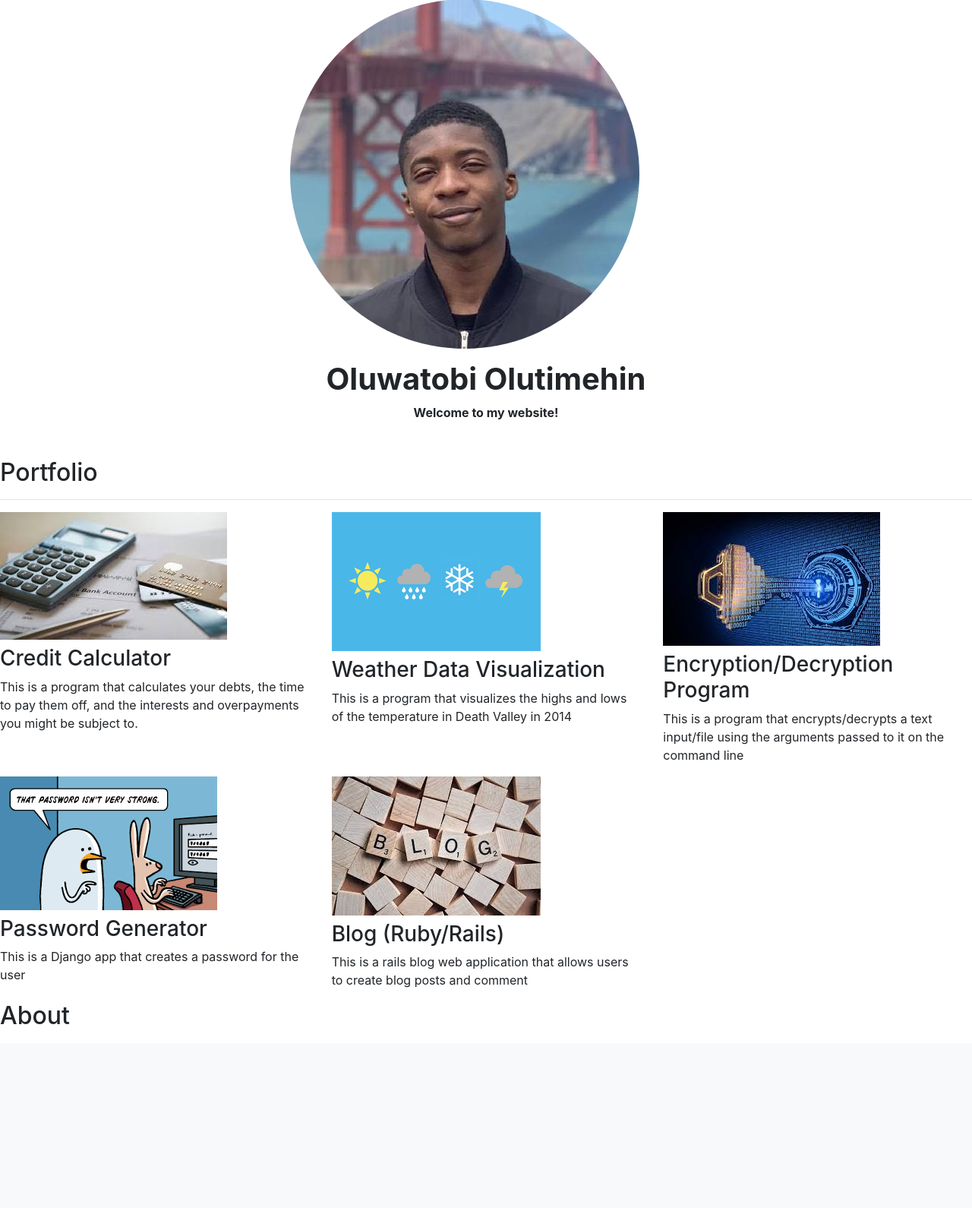
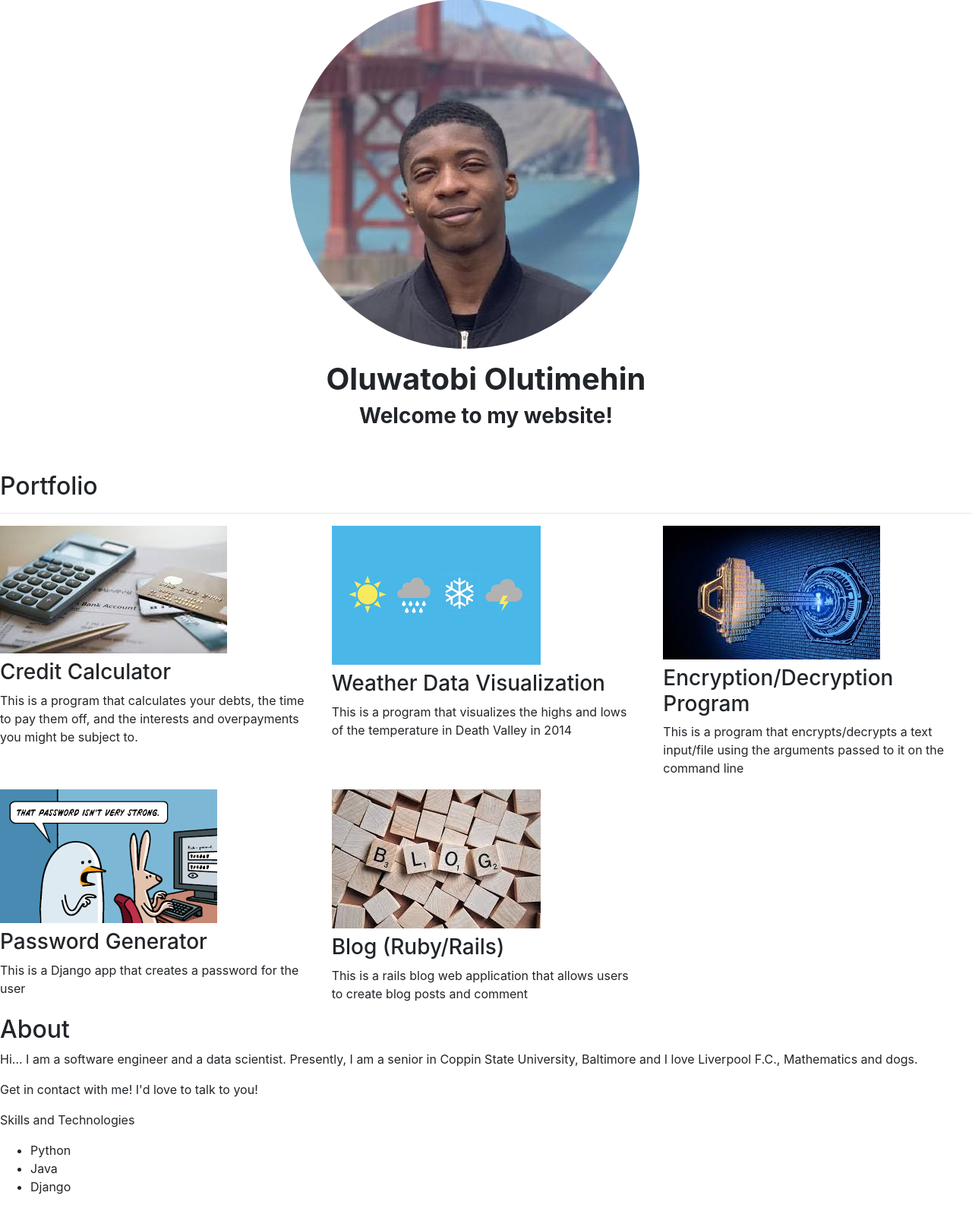
Before and after one commit to tobbytimmy/personal_portfolio, a Django app: page / in a window 1280 px wide. Shown: the part 73-1663 px from the top of the page at 76% size. Before the commit the page ends 1421 px from the top, so only its background shows below. Run offline with Django 3.2, Linux system fonts and the light colour scheme; data comes from the database, SQL or seed files in the repository; both versions use the stored data as it was after the commit; some libraries are stand-ins or nearby versions.

Commit message:
Added new entries

```diff
--- a/portfolio/templates/portfolio/base.html
+++ b/portfolio/templates/portfolio/base.html
@@ -24,7 +24,7 @@
               <a class="nav-link" href="{% url 'home' %}">Home <span class="sr-only">(current)</span></a>
             </li>
             <li class="nav-item">
-              <a class="nav-link" href="#">About</a>
+              <a class="nav-link" href="{% url 'home' %}#About">About</a>
             </li>
             <li class="nav-item">
                 <a class="nav-link" href="{% static 'portfolio/OluwatobiOlutimehinResume2021.pdf' %}">Resume</a>
@@ -36,6 +36,7 @@
               <div class="dropdown-menu" aria-labelledby="navbarDropdown">
                 <a class="dropdown-item" href="https://www.linkedin.com/in/oluwatobiolutimehin/" target="_blank">LinkedIn</a>
                 <a class="dropdown-item" href="https://github.com/tobbytimmy" target="_blank">GitHub</a>
+                <a class="dropdown-item" href="mailto:oluwatobiolutimehin@gmail.com">Email Me</a>
               </div>
             </li>
           </ul>
--- a/portfolio/templates/portfolio/home.html
+++ b/portfolio/templates/portfolio/home.html
@@ -13,7 +13,7 @@
 <div class="row justify-content-center mb-3">
   <div class="col-md-9 text-center">
     <h1 id="hometext" class="font-weight-bold">Oluwatobi Olutimehin</h1>
-    <h3id="hometext" class="font-weight-bold">Welcome to my website!</h3>
+    <h3 id="hometext" class="font-weight-bold">Welcome to my website!</h3>
   </div>
 </div>
 
@@ -40,7 +40,16 @@
 
 <div>
     <h2 class="About" id="About">About</h2>
-    <p></p>
+    <p>Hi... I am a software engineer and a data scientist. Presently, I am a
+      senior in Coppin State University, Baltimore and I love Liverpool F.C., Mathematics and dogs.
+    </p>
+    <p>Get in contact with me! I'd love to talk to you!</p>
+    <p>Skills and Technologies</p>
+    <ul>
+      <li>Python</li>
+      <li>Java</li>
+      <li>Django</li>
+    </ul>
 </div>
 
 {% endblock %}
```
Also changed, not shown: db.sqlite3, media/portfolio/images/blog.jpg (added), media/portfolio/images/pgen.png (added).
